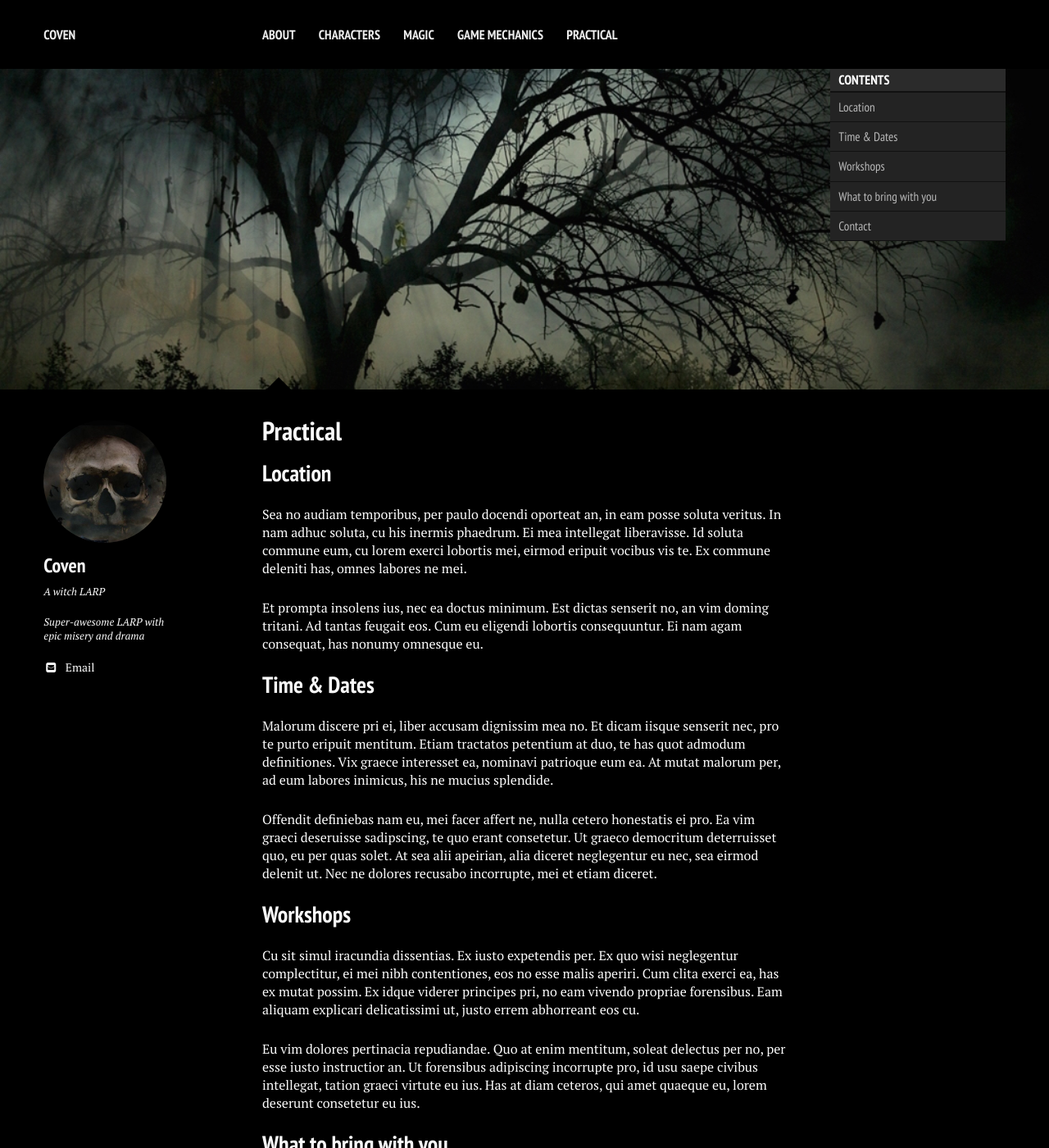
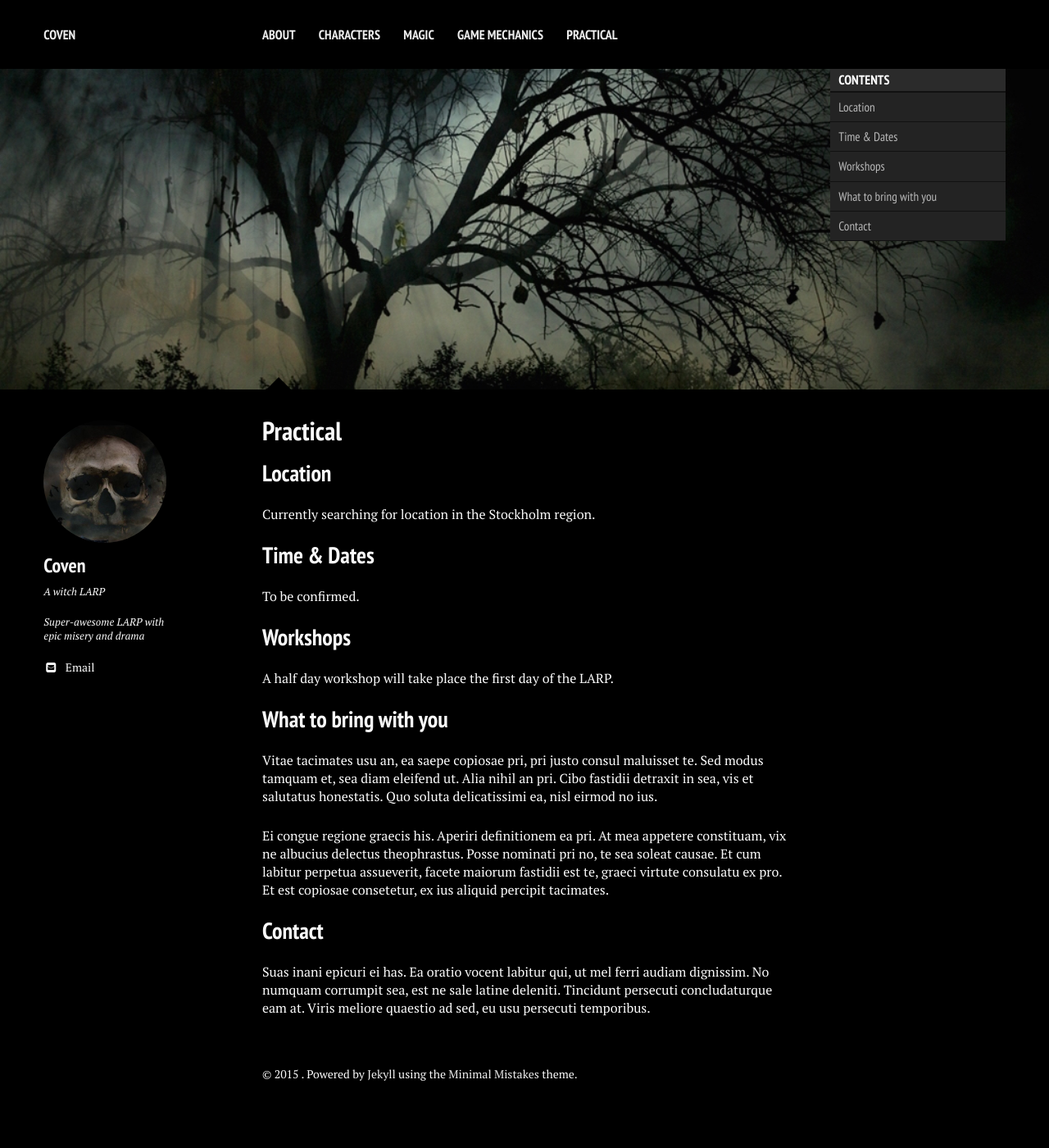
Before and after one commit to stanislavb/www.coven.nu, a Jekyll site: the page built from practical/index.md, in a window 1280 px wide and 1400 px high. Shown: the whole window at 82% size. Built offline with Jekyll 4.4.1, drawn with Linux system fonts in a browser that asks for light colours; nearby versions of some CDN libraries.

Commit message:
Update index.md

```diff
--- a/practical/index.md
+++ b/practical/index.md
@@ -20,21 +20,15 @@ image:
 
 ## Location
 
-Sea no audiam temporibus, per paulo docendi oporteat an, in eam posse soluta veritus. In nam adhuc soluta, cu his inermis phaedrum. Ei mea intellegat liberavisse. Id soluta commune eum, cu lorem exerci lobortis mei, eirmod eripuit vocibus vis te. Ex commune deleniti has, omnes labores ne mei.
-
-Et prompta insolens ius, nec ea doctus minimum. Est dictas senserit no, an vim doming tritani. Ad tantas feugait eos. Cum eu eligendi lobortis consequuntur. Ei nam agam consequat, has nonumy omnesque eu.
+Currently searching for location in the Stockholm region.
 
 ## Time & Dates
 
-Malorum discere pri ei, liber accusam dignissim mea no. Et dicam iisque senserit nec, pro te purto eripuit mentitum. Etiam tractatos petentium at duo, te has quot admodum definitiones. Vix graece interesset ea, nominavi patrioque eum ea. At mutat malorum per, ad eum labores inimicus, his ne mucius splendide.
-
-Offendit definiebas nam eu, mei facer affert ne, nulla cetero honestatis ei pro. Ea vim graeci deseruisse sadipscing, te quo erant consetetur. Ut graeco democritum deterruisset quo, eu per quas solet. At sea alii apeirian, alia diceret neglegentur eu nec, sea eirmod delenit ut. Nec ne dolores recusabo incorrupte, mei et etiam diceret.
+To be confirmed.
 
 ## Workshops
 
-Cu sit simul iracundia dissentias. Ex iusto expetendis per. Ex quo wisi neglegentur complectitur, ei mei nibh contentiones, eos no esse malis aperiri. Cum clita exerci ea, has ex mutat possim. Ex idque viderer principes pri, no eam vivendo propriae forensibus. Eam aliquam explicari delicatissimi ut, justo errem abhorreant eos cu.
-
-Eu vim dolores pertinacia repudiandae. Quo at enim mentitum, soleat delectus per no, per esse iusto instructior an. Ut forensibus adipiscing incorrupte pro, id usu saepe civibus intellegat, tation graeci virtute eu ius. Has at diam ceteros, qui amet quaeque eu, lorem deserunt consetetur eu ius.
+A half day workshop will take place the first day of the LARP.
 
 ## What to bring with you
 
```
